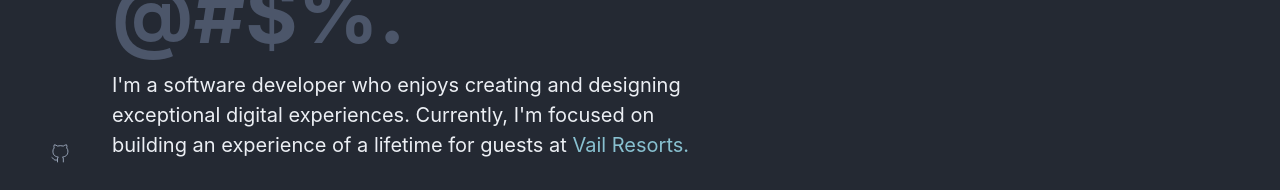
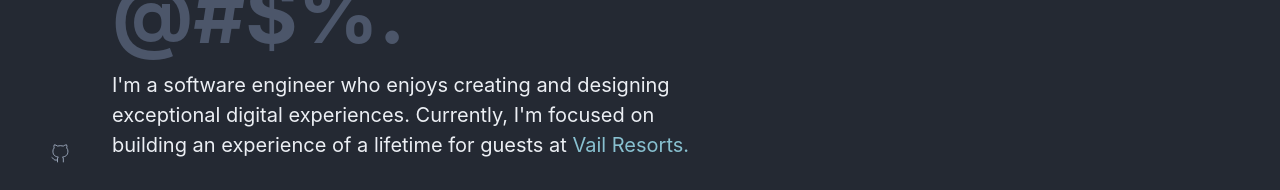
Before and after one commit to jpilapil/portfolio2022, a Next.js app: page / in a window 1280 px wide. Shown: the part 458-648 px from the top of the page. Built offline with nearby package versions, Linux system fonts and the light colour scheme.

Commit message:
update titles

```diff
--- a/components/hero/index.jsx
+++ b/components/hero/index.jsx
@@ -14,7 +14,7 @@ export default function Hero() {
         <h1 className={styles.largeHeader}>Justin Pilapil.</h1>
         <h1 className={styles.largeHeader}>I enjoy building dope @#$%.</h1>
         <p className={styles.bio}>
-          I&apos;m a software developer who enjoys creating and designing
+          I&apos;m a software engineer who enjoys creating and designing
           exceptional digital experiences. Currently, I&apos;m focused on
           building an experience of a lifetime for guests at&nbsp;
           <a
--- a/pages/_app.js
+++ b/pages/_app.js
@@ -21,7 +21,7 @@ function MyApp({ Component, pageProps }) {
           name="viewport"
           content="width=device-width, initial-scale=1, minimum-scale=1"
         />
-        <title>Justin Pilapil | Software Developer</title>
+        <title>Justin Pilapil | Software Engineer</title>
       </Head>
       <Navigation />
       <Component {...pageProps} />
```
